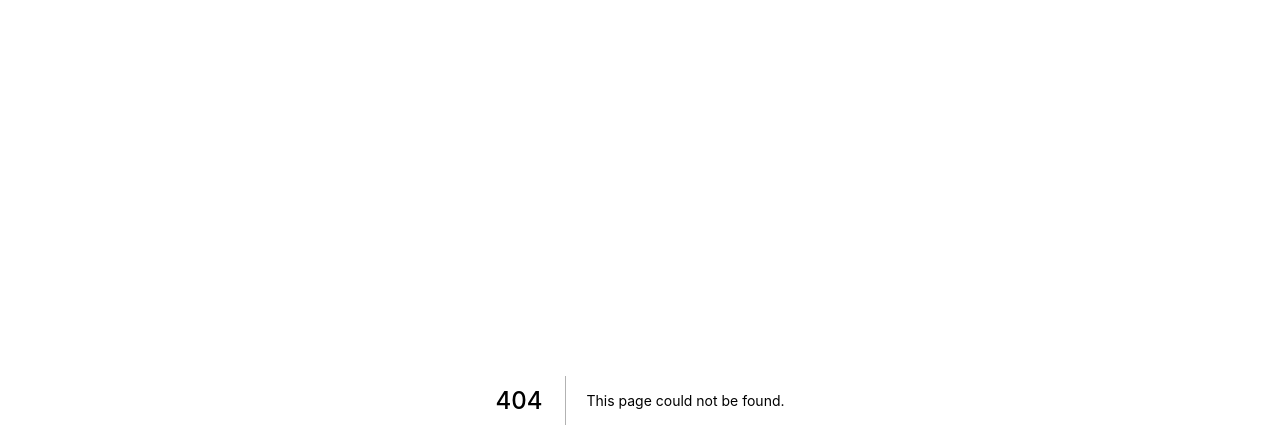
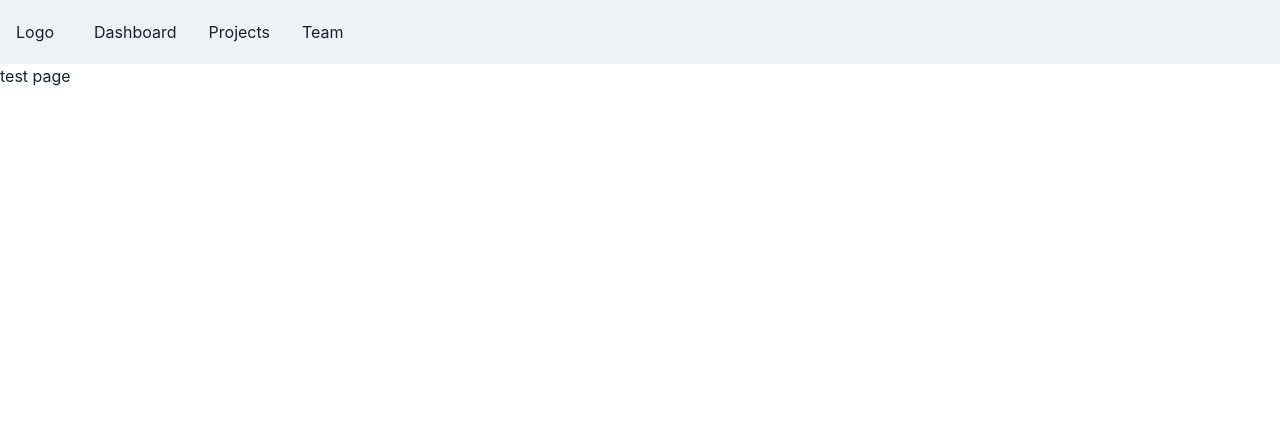
Before and after one commit to kdh3543/react-admin-practice, a Next.js app: page /test in a window 1280 px wide. Before the commit this address had no page. Shown: the top 448 px of the page. Built offline with nearby package versions, Linux system fonts and the light colour scheme.

Commit message:
nav 수정

```diff
--- a/package.json
+++ b/package.json
@@ -9,6 +9,7 @@
     "lint": "next lint"
   },
   "dependencies": {
+    "@chakra-ui/icons": "^2.0.8",
     "@chakra-ui/react": "^2.2.8",
     "@emotion/react": "^11.10.0",
     "@emotion/styled": "^11.10.0",
--- a/src/components/Toolbar.tsx
+++ b/src/components/Toolbar.tsx
@@ -1,36 +1,78 @@
-import styles from '/styles/Toolbar.module.css'
-import NextLink from 'next/link';
-import { Link, Text, Flex, HStack } from '@chakra-ui/react'
+import { ReactNode } from 'react';
+import {
+  Box,
+  Flex,
+  Avatar,
+  HStack,
+  Link,
+  IconButton,
+  Button,
+  Menu,
+  MenuButton,
+  MenuList,
+  MenuItem,
+  MenuDivider,
+  useDisclosure,
+  useColorModeValue,
+  Stack,
+} from '@chakra-ui/react';
+import { HamburgerIcon, CloseIcon } from '@chakra-ui/icons';
 
-export default function Toolbar() {
+
+export default function Simple() {
+
   return (
-    <HStack spacing={'24px'}>
-      <Flex
-        w={'100%'}
-        h={'80px'}
-        align={'center'}
-        bgColor={'white'}
-        border={'1px solid black'}
-        pos={'fixed'}
-        top={0}
-      >
-        <NextLink href={'/'}>
-          <Link isExternal>
-            <Text>
-              home
-            </Text>
+    <>
+      <Box bg={useColorModeValue('gray.100', 'gray.900')} px={4}>
+        <Flex h={16} alignItems={'center'} justifyContent={'space-between'}>
 
-          </Link>
-        </NextLink>
-        <NextLink href={'/'}>
-          <Link isExternal>
-            <Text>
-              home2
-            </Text>
-          </Link>
-        </NextLink>
-      </Flex>
-    </HStack>
+          <HStack spacing={8} alignItems={'center'}>
+            <Box>Logo</Box>
+            <HStack
+              as={'nav'}
+              spacing={4}
+              display={{ base: 'none', md: 'flex' }}>
+              <Link
+                px={2}
+                py={1}
+                rounded={'md'}
+                _hover={{
+                  textDecoration: 'none',
+                  bg: useColorModeValue('gray.200', 'gray.700'),
+                }}
+                href='/Dashboard'>
+                Dashboard
+              </Link>
+              <Link
+                px={2}
+                py={1}
+                rounded={'md'}
+                _hover={{
+                  textDecoration: 'none',
+                  bg: useColorModeValue('gray.200', 'gray.700'),
+                }}
+                href='/Projects'>
+                Projects
+              </Link>
+              <Link
+                px={2}
+                py={1}
+                rounded={'md'}
+                _hover={{
+                  textDecoration: 'none',
+                  bg: useColorModeValue('gray.200', 'gray.700'),
+                }}
+                href='/Team'>
+                Team
+              </Link>
+            </HStack>
+          </HStack>
+        </Flex>
 
-  )
+
+      </Box>
+
+
+    </>
+  );
 }
--- a/src/pages/_app.tsx
+++ b/src/pages/_app.tsx
@@ -1,9 +1,11 @@
 import type { AppProps } from 'next/app'
 import { ChakraProvider } from '@chakra-ui/react'
+import Toolbar from '../components/Toolbar'
 
 function MyApp({ Component, pageProps }: AppProps) {
   return (
     <ChakraProvider>
+       <Toolbar />
       <Component {...pageProps} />
     </ChakraProvider>
   )
--- a/src/pages/index.tsx
+++ b/src/pages/index.tsx
@@ -1,10 +1,9 @@
 import type { NextPage } from 'next'
-import Toolbar from '../components/Toolbar'
 
 const Home: NextPage = () => {
   return (
     <div >
-      <Toolbar />
+
     </div>
   )
 }
--- /dev/null
+++ b/src/pages/test.tsx
@@ -0,0 +1,7 @@
+export default function Test() {
+  return (
+    <div>
+      test page
+    </div>
+  )
+}
```
Also changed, not shown: 1 other file (tests, documents, lock files or other folders).
